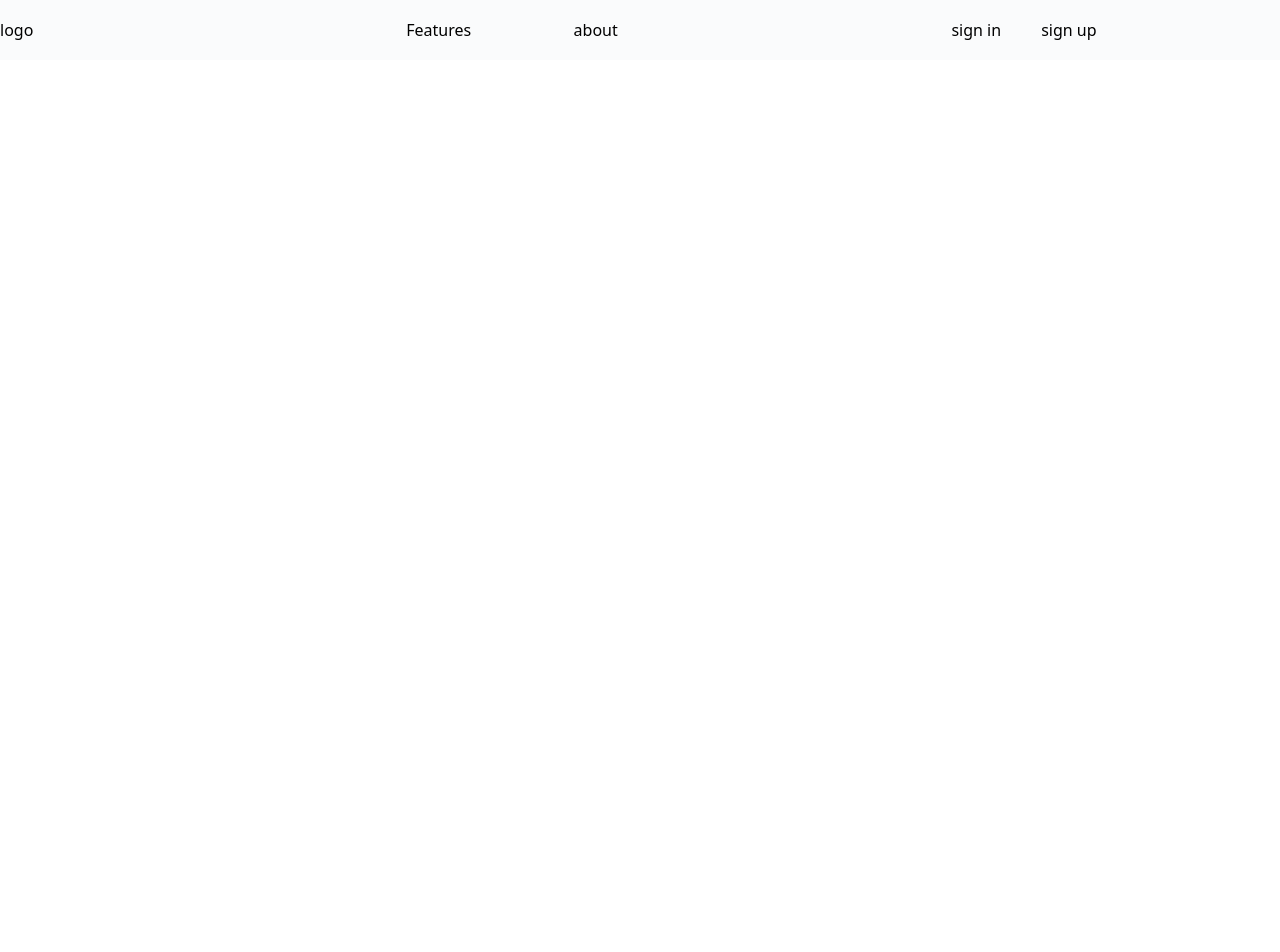
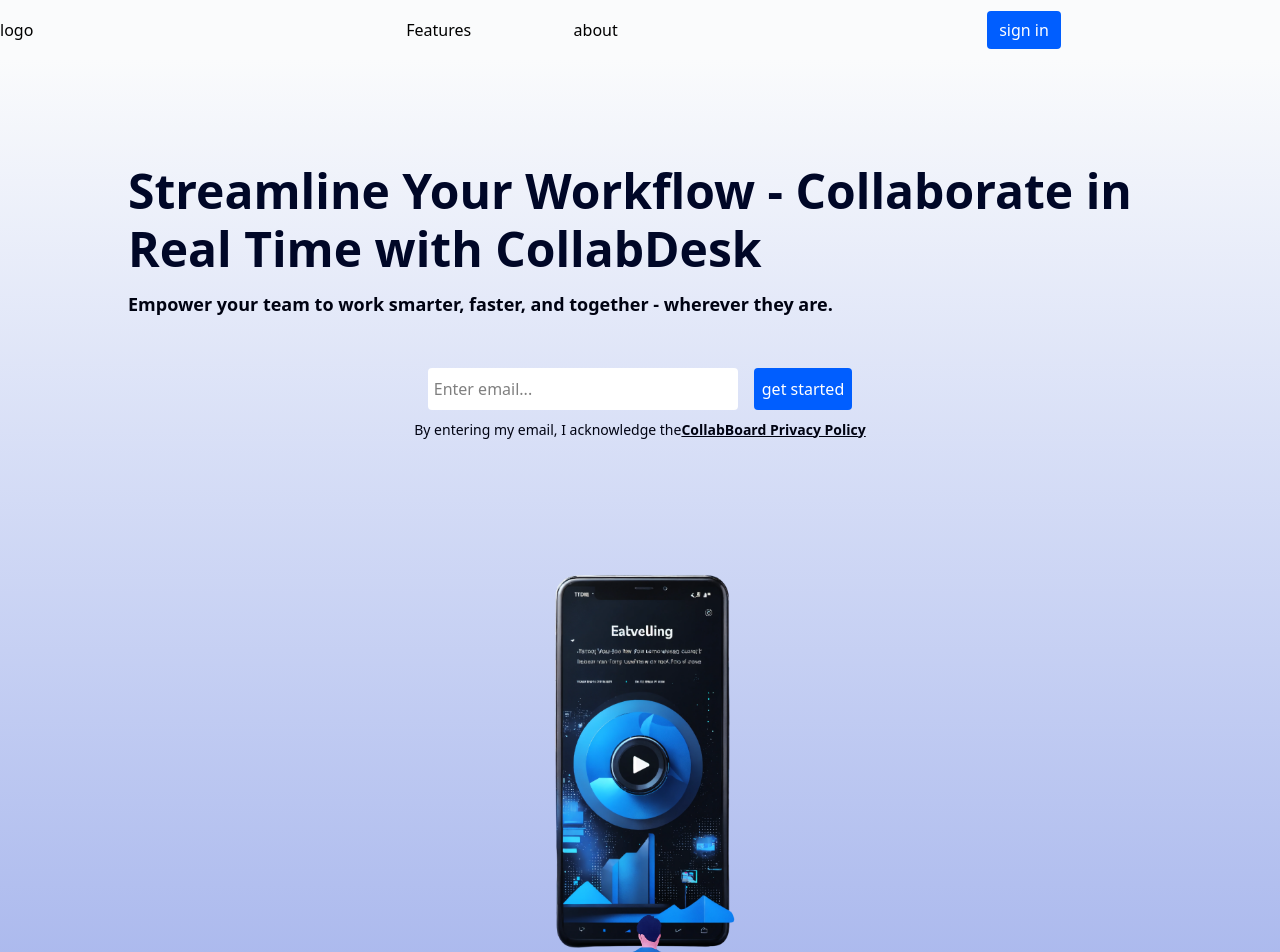
Before and after one commit to pallab-at-tech/CollabDesk-Team-Collaboration-App, a React (Vite) app in the folder client/: page / in a window 1280 px wide. Shown: the top 952 px of the page. Before the commit the page ends 800 px from the top, so only its background shows below. Built offline with nearby package versions, Linux system fonts and the light colour scheme.

Commit message:
home page added

```diff
--- a/client/src/components/common/Header.jsx
+++ b/client/src/components/common/Header.jsx
@@ -20,14 +20,11 @@ const Header = () => {
             </div>
 
             <div className='flex items-center justify-center gap-10'>
-                <div>
+                <div className='bg-[#005eff] py-[7px] px-3 rounded text-white transition-all duration-150 hover:bg-[#0055e8] hover:scale-105 cursor-pointer text-center'>
                     sign in
                 </div>
+            </div>
 
-                <div className='md:block hidden'>
-                    sign up
-                </div>
-            </div>
         </header>
     )
 }
--- a/client/src/index.css
+++ b/client/src/index.css
@@ -1,4 +1,11 @@
 @import "tailwindcss";
+
+
+@theme{
+    --breakpoint-lg_md : 900px;
+    --breakpoint-lg-real : 1400px;
+    --breakpoint-mini_tab : 700px;
+}
 
 :root{
     --primary-color : #fafbfc;
--- a/client/src/pages/Home.jsx
+++ b/client/src/pages/Home.jsx
@@ -1,10 +1,55 @@
 import React from 'react'
+import phone from "../assets/phone.png"
+import person from "../assets/collab-person.png"
 
 const Home = () => {
   return (
-    <section className=''>
+    <section className='bg-gradient-to-t to-[var(--primary-color)] from-[#aab8ed] lg_md:min-h-[calc(100vh-60px)] min-h-[110vh] relative '>
+
+      <div className=''>
+
+        <div className='lg-real:p-[4%] lg_md:pl-[140px] lg-real:max-w-[75%] w-full lg_md:px-[15%] md:px-[10%] md:py-[8%]'>
 
 
+          <h1 className='md:text-5xl font-bold mb-3 leading-[1.2] text-[#000727]'>Streamline Your Workflow - Collaborate in Real Time with CollabDesk</h1>
+          <p className='md:text-lg font-semibold text-[#000312]'>Empower your team to work smarter, faster, and together - wherever they are. </p>
+
+          <div className='lg-real:mt-[35px] mini_tab:mt-[50px] flex items-center lg-real:justify-start mini_tab:justify-center  gap-4'>
+            <input type="email" placeholder='Enter email...' className='w-[310px] bg-white py-[9px] rounded px-1.5 outline-[#00061d]' />
+            <button className='block bg-[#005eff] py-[9px] px-2 rounded text-white transition-all duration-150 hover:bg-[#0055e8] hover:scale-105 cursor-pointer text-center'>get started</button>
+          </div>
+
+          <div className='pt-3 lg-real:block md:flex items-center lg-real:justify-start mini_tab:justify-center  text-sm leading-[1.2] text-[#000312]'>By entering my email, I acknowledge the <span className='underline font-semibold cursor-pointer'> CollabBoard Privacy Policy</span></div>
+
+        </div>
+
+        {/* for window version */}
+        <div className='lg-real:block hidden'>
+          {/* banner img */}
+
+          <div className='absolute top-[30px] right-0'>
+
+            <div className='w-fit'>
+
+              <img src={phone} alt="" className='h-[75vh]' />
+              <img src={person} alt="" className='absolute top-[250px] left-[30px] h-[45vh]' />
+
+            </div>
+          </div>
+
+        </div>
+
+        {/* for mobile and tab version */}
+        <div className=' flex justify-center lg-real:hidden  w-full'>
+
+          <div className='w-fit relative'>
+            <img src={phone} alt="" className='h-[55vh]' />
+            <img src={person} alt="" className='absolute top-[360px] left-[50px] h-[35vh] lg-real:hidden ' />
+          </div>
+
+        </div>
+
+      </div>
 
     </section>
   )
```
Also changed, not shown: client/src/assets/collab-person.png (added), client/src/assets/phone.png (added).
